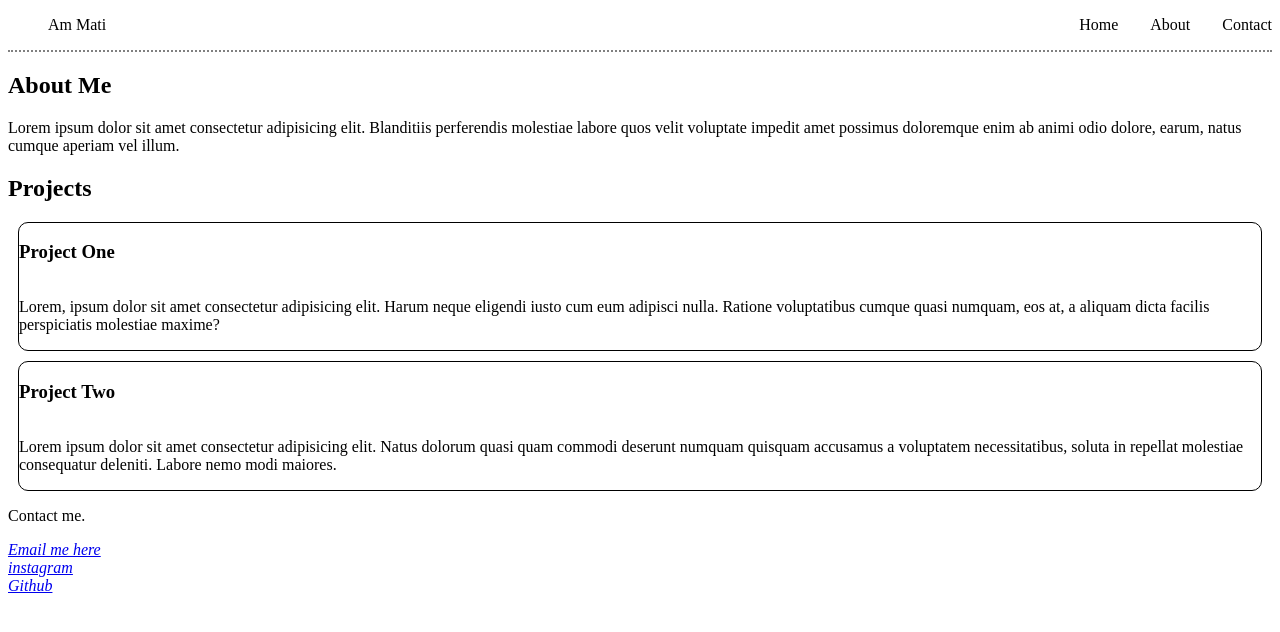
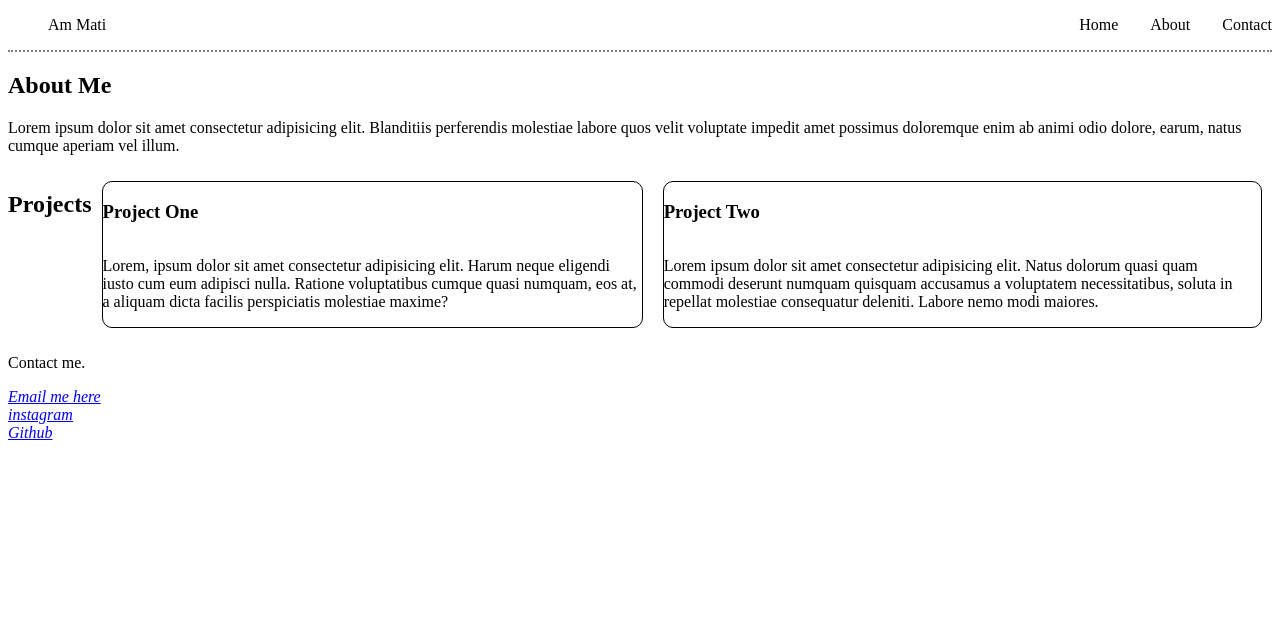
Before and after one commit to crucialniccur/personal-portfolio, a plain HTML site: page index.html in a window 1280 px wide. Drawn offline with Linux system fonts and the light colour scheme.

Commit message:
add class selector to the section with projects and set display to flex

```diff
--- a/index.html
+++ b/index.html
@@ -26,7 +26,7 @@
         illum.
       </p>
     </section>
-    <section>
+    <section class="nest-projects">
       <h2>Projects</h2>
       <div class="projects">
         <h3>Project One</h3>
--- a/style.css
+++ b/style.css
@@ -27,3 +27,7 @@ nav > ul > li {
   flex-direction: column;
   margin: 10px;
 }
+
+.nest-projects {
+  display: flex;
+}
```
